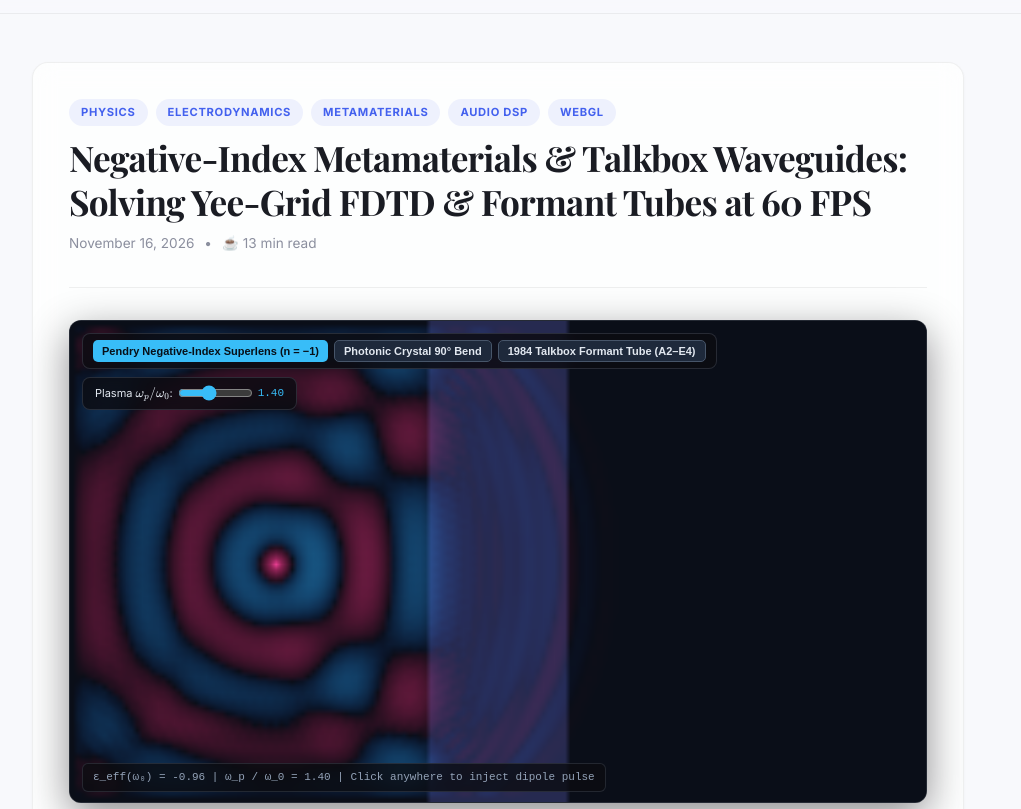
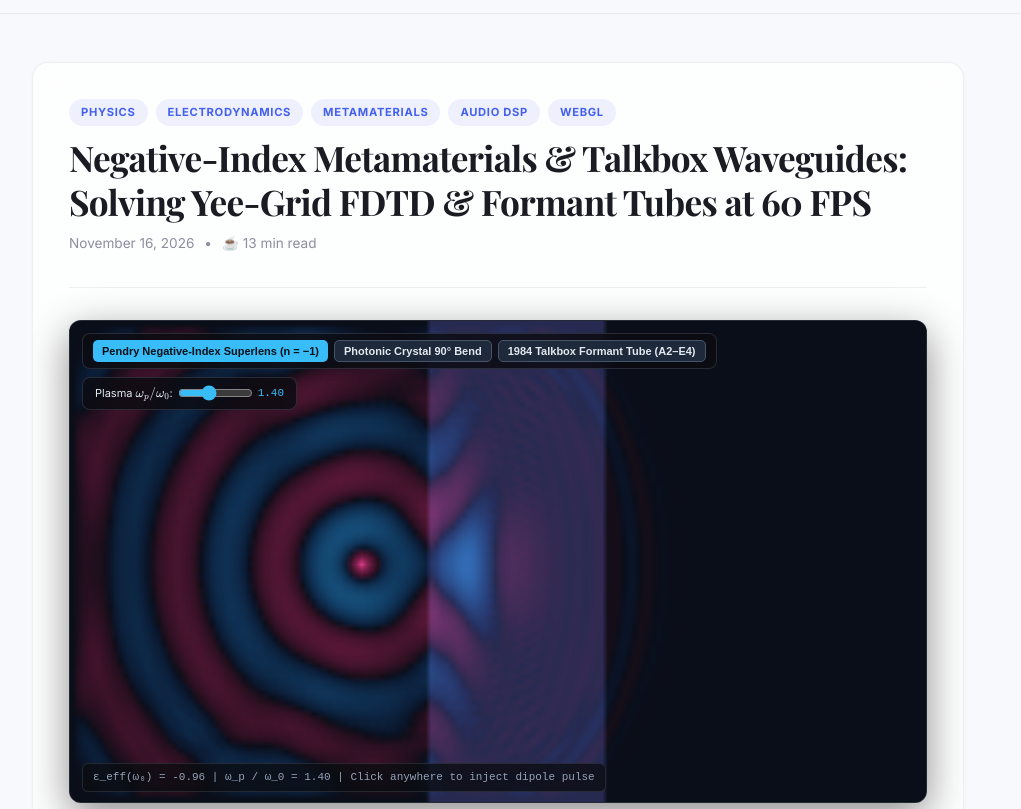
Before and after one commit to arman1o1/arman1o1.github.io, a plain HTML site: page posts/physics/maxwell-fdtd-metamaterial-superlens-talkbox-webgl.html in a window 1280 px wide. Shown: the part 111-920 px from the top of the page, without its empty margins (142-1163 px from the left). Drawn offline with nearby package versions, Linux system fonts and the light colour scheme; animation ran at ten frames a second.

Commit message:
fix: add magnetic Drude response to FDTD superlens
- Add auxiliary magnetic currents Mx, My (mu_eff = -1) for n = -1 superlens
- Position dipole source at 0.34*NX with slab 0.42..0.62*NX so d1 < d focuses externally

```diff
--- a/posts/physics/maxwell-fdtd-metamaterial-superlens-talkbox-webgl.html
+++ b/posts/physics/maxwell-fdtd-metamaterial-superlens-talkbox-webgl.html
@@ -259,7 +259,9 @@ gl_FragColor = vec4(Ez, Hx, Hy, Jp);</code></pre>
         let Ez = new Float32Array(N);
         let Hx = new Float32Array(N);
         let Hy = new Float32Array(N);
-        let Jp = new Float32Array(N); // Drude auxiliary polarization current
+        let Jp = new Float32Array(N); // Drude electric polarization current
+        let Mx = new Float32Array(N); // Drude magnetic polarization current (x)
+        let My = new Float32Array(N); // Drude magnetic polarization current (y)
         let maskMat = new Uint8Array(N); // 0: vacuum, 1: Drude metamaterial, 2: PEC wall/rod
         let wpRatio = 1.414;
         let fdtdMode = 'superlens';
@@ -274,14 +276,14 @@ gl_FragColor = vec4(Ez, Hx, Hy, Jp);</code></pre>
 
         function setupGeometry(mode) {
             fdtdMode = mode;
-            Ez.fill(0); Hx.fill(0); Hy.fill(0); Jp.fill(0); maskMat.fill(0);
+            Ez.fill(0); Hx.fill(0); Hy.fill(0); Jp.fill(0); Mx.fill(0); My.fill(0); maskMat.fill(0);
             stepCount = 0;
             for (let y = 0; y < NY; y++) {
                 for (let x = 0; x < NX; x++) {
                     const i = y * NX + x;
                     if (mode === 'superlens') {
-                        if (x >= Math.floor(NX * 0.42) && x <= Math.floor(NX * 0.58)) {
-                            maskMat[i] = 1; // Flat Drude negative-index superlens slab
+                        if (x >= Math.floor(NX * 0.42) && x <= Math.floor(NX * 0.62)) {
+                            maskMat[i] = 1; // Flat Drude double-negative (n = -1) superlens slab
                         }
                     } else if (mode === 'photonic') {
                         // Lattice of dielectric/PEC rods with a 90-degree waveguide channel
@@ -331,18 +333,27 @@ gl_FragColor = vec4(Ez, Hx, Hy, Jp);</code></pre>
             const omega0 = 0.34;
             const wp2 = (wpRatio * omega0) * (wpRatio * omega0);
 
-            // 1. Update Magnetic Field (Hx, Hy) on staggered half-steps
+            // 1. Update Magnetic Field (Hx, Hy) + Drude Magnetic Currents (Mx, My)
             for (let y = 0; y < NY - 1; y++) {
                 const row = y * NX;
                 for (let x = 0; x < NX - 1; x++) {
                     const i = row + x;
-                    Hx[i] -= dt * (Ez[i + NX] - Ez[i]);
-                    Hy[i] += dt * (Ez[i + 1] - Ez[i]);
+                    const dEzY = Ez[i + NX] - Ez[i];
+                    const dEzX = Ez[i + 1] - Ez[i];
+                    if (maskMat[i] === 1) {
+                        Mx[i] = 0.999 * Mx[i] + dt * wp2 * Hx[i];
+                        My[i] = 0.999 * My[i] + dt * wp2 * Hy[i];
+                        Hx[i] -= dt * (dEzY + Mx[i]);
+                        Hy[i] += dt * (dEzX - My[i]);
+                    } else {
+                        Hx[i] -= dt * dEzY;
+                        Hy[i] += dt * dEzX;
+                    }
                 }
             }
 
             // 2. Drive continuous-wave source at left focal plane
-            const srcX = Math.floor(NX * 0.24);
+            const srcX = Math.floor(NX * (fdtdMode === 'superlens' ? 0.34 : 0.24));
             const srcY = Math.floor(NY * 0.50);
             Ez[srcY * NX + srcX] += 1.8 * Math.sin(stepCount * omega0 * dt);
 
@@ -362,7 +373,7 @@ gl_FragColor = vec4(Ez, Hx, Hy, Jp);</code></pre>
                     const curlH = (Hy[i] - Hy[i - 1]) - (Hx[i] - Hx[i - NX]);
                     if (maskMat[i] === 1) {
                         // Drude dispersive medium: dJp/dt = wp^2 * Ez, dEz/dt = curlH - Jp
-                        Jp[i] = damp * Jp[i] + dt * wp2 * Ez[i];
+                        Jp[i] = 0.999 * Jp[i] + dt * wp2 * Ez[i];
                         Ez[i] = (Ez[i] + dt * (curlH - Jp[i])) * damp;
                     } else {
                         Ez[i] = (Ez[i] + dt * curlH) * damp;
```
